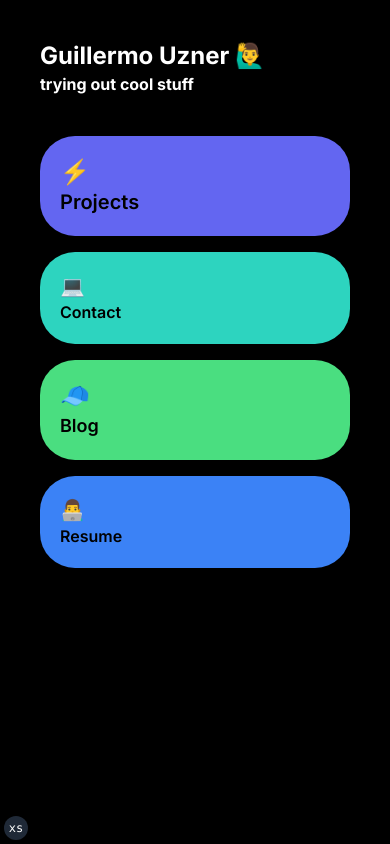
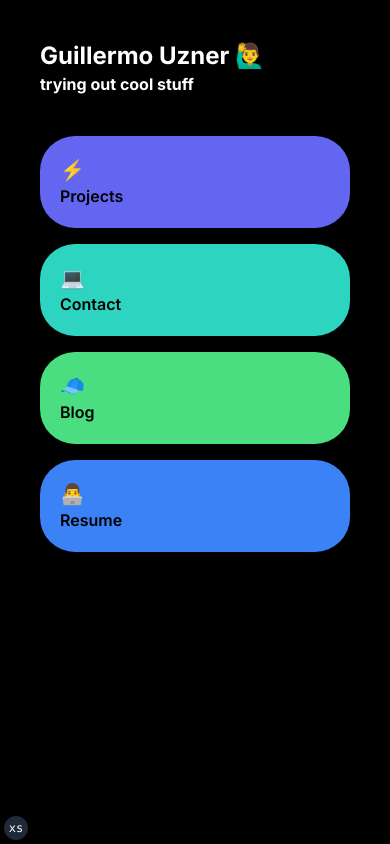
Before and after one commit to guillermouzner/guillermo.io, a Next.js app: page / in a window 390 px wide. Shown: the top 844 px of the page. Built offline with nearby package versions, Linux system fonts and the light colour scheme.

Commit message:
responsive

```diff
--- a/app/page.tsx
+++ b/app/page.tsx
@@ -19,8 +19,8 @@ export default function HomePage() {
           transition-all hover:scale-95 hover:opacity-90 shadow-2xl"
           >
             <ClientCard sectionId="projects">
-              <h1 className="text-2xl md:text-4xl">⚡</h1>
-              <h1 className="text-xl">Projects</h1>
+              <h1 className="text-xl md:text-4xl">⚡</h1>
+              <h1 className="text-base md:text-xl">Projects</h1>
             </ClientCard>
           </div>
           <div
@@ -37,8 +37,8 @@ export default function HomePage() {
           transition-all hover:scale-95 hover:opacity-90 shadow-2xl"
           >
             <ClientCard sectionId="blog">
-              <h1 className="text-2xl md:text-4xl">🧢</h1>
-              <h1 className="text-lg md:text-xl">Blog</h1>
+              <h1 className="text-xl md:text-4xl">🧢</h1>
+              <h1 className="text-base md:text-xl">Blog</h1>
             </ClientCard>
           </div>
           <div
```
